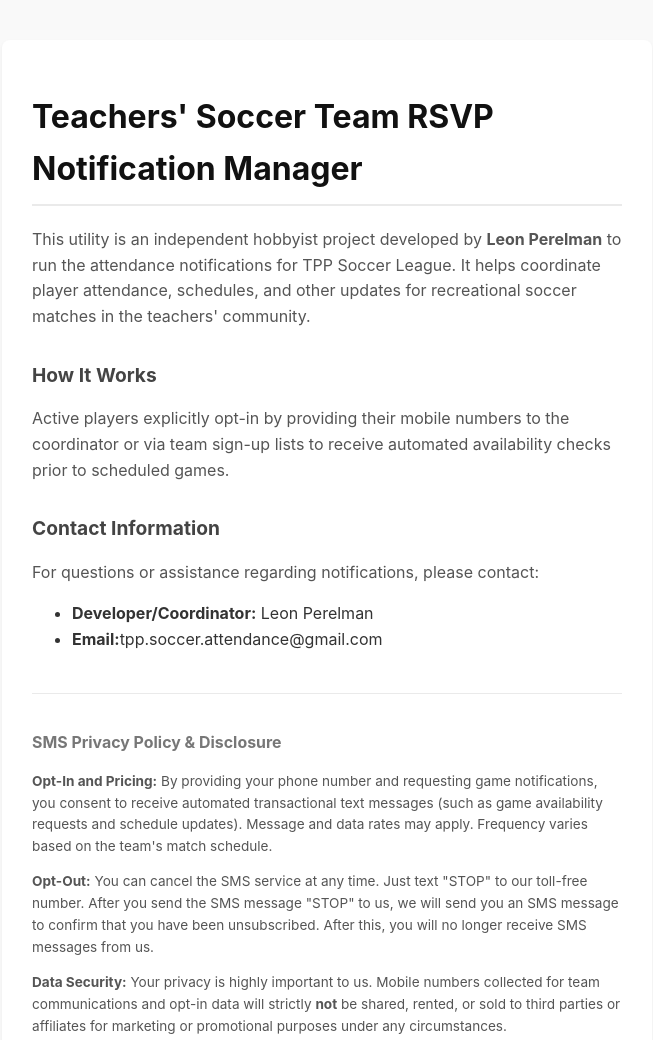
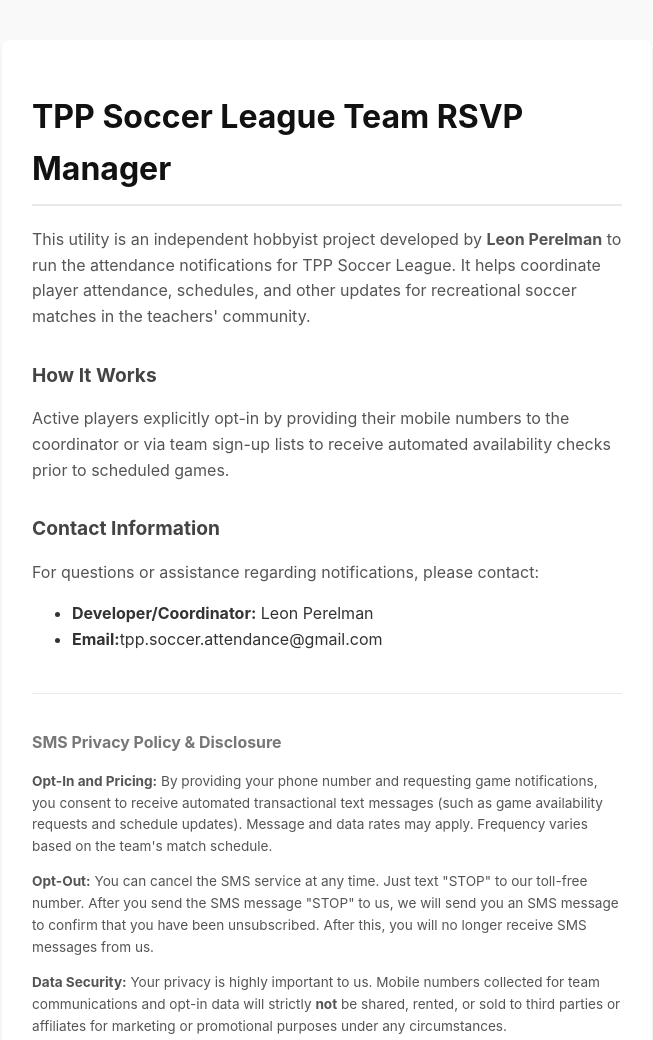
Before and after one commit to 42-Pawns/teachers-soccer-league-attendance-manager, a plain HTML site: page index.html in a window 1280 px wide. Shown: the whole page, without its empty margins (313-966 px from the left). Drawn offline with Linux system fonts and the light colour scheme.

Commit message:
Update index.html

```diff
--- a/index.html
+++ b/index.html
@@ -35,7 +35,7 @@
 <body>
 
 <div class="container">
-    <h1>Teachers' Soccer Team RSVP Notification Manager</h1>
+    <h1>TPP Soccer League Team RSVP Manager</h1>
     <p>This utility is an independent hobbyist project developed by <strong>Leon Perelman</strong> to run the attendance notifications for TPP Soccer League. It helps coordinate player attendance, schedules, and other updates for recreational soccer matches in the teachers' community.</p>
 
     <h2>How It Works</h2>
```
